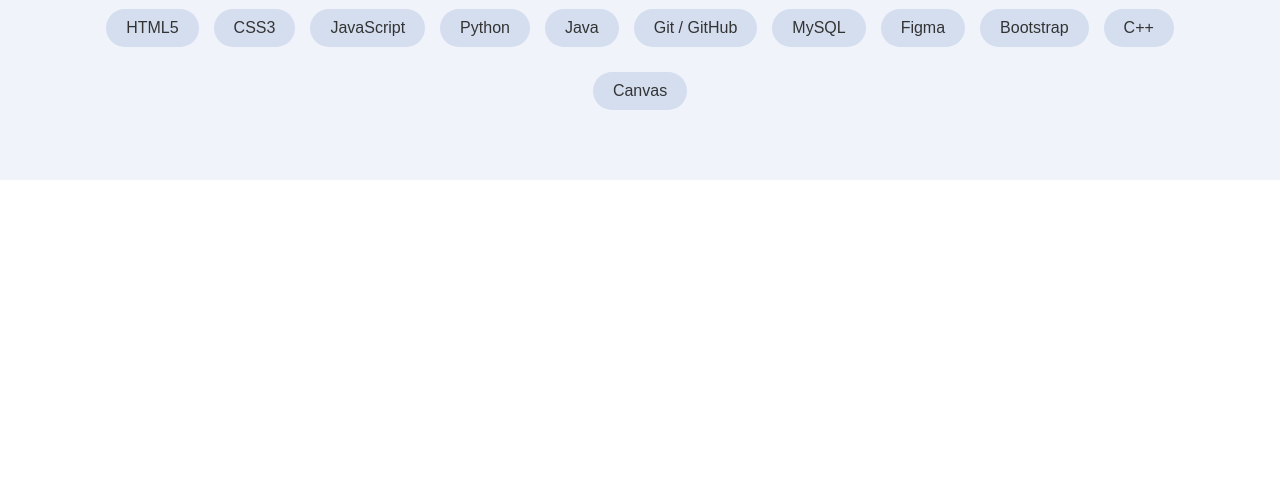
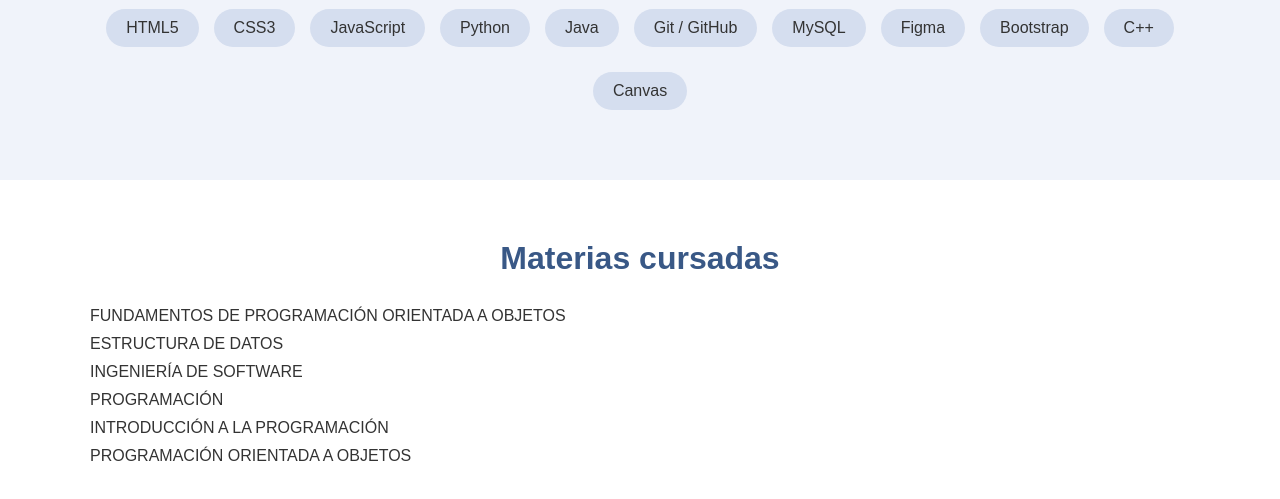
Before and after one commit to IvetMartinez/POO206, a plain HTML site: page Practica5/Index.html in a window 1280 px wide. Shown: the part 699-1198 px from the top of the page. Before the commit the page ends 879 px from the top, so only its background shows below. Drawn offline with Linux system fonts and the light colour scheme.

Commit message:
Sección "Materias cursadas"

```diff
--- a/Practica5/Index.html
+++ b/Practica5/Index.html
@@ -68,6 +68,20 @@
         </ul>
     </div>
 </section>
+<!-- Materias cursadas -->
+<section id="materias" class="seccion">
+    <div class="container">
+        <h2>Materias cursadas</h2>
+        <ul>
+            <li>FUNDAMENTOS DE PROGRAMACIÓN ORIENTADA A OBJETOS</li>
+            <li>ESTRUCTURA DE DATOS</li>
+            <li>INGENIERÍA DE SOFTWARE</li>
+            <li>PROGRAMACIÓN</li>
+            <li>INTRODUCCIÓN A LA PROGRAMACIÓN</li>
+            <li>PROGRAMACIÓN ORIENTADA A OBJETOS</li>
+        </ul>
+    </div>
+</section>
 
 
 
```
Also changed, not shown: Practica5/Estilos.css (line endings or trailing spaces).
